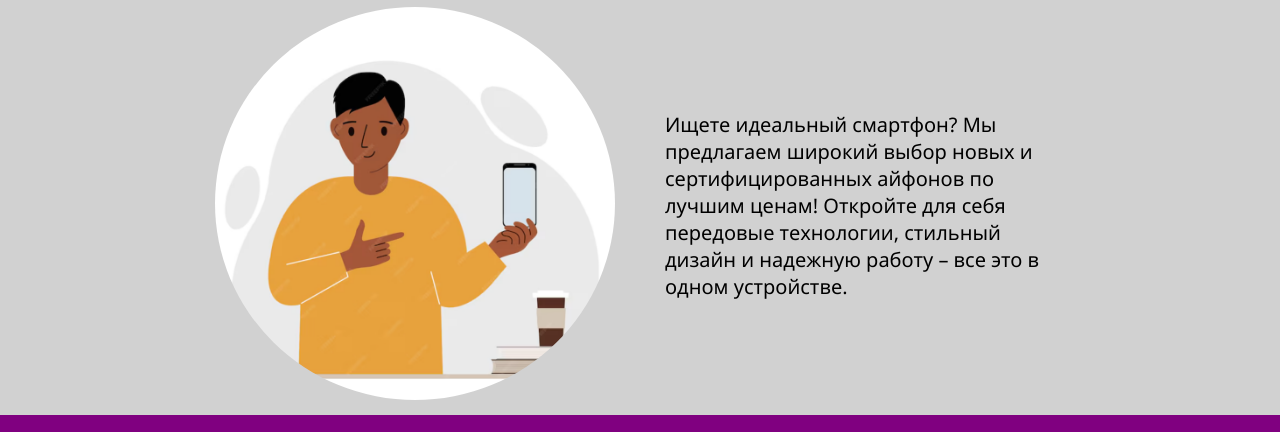
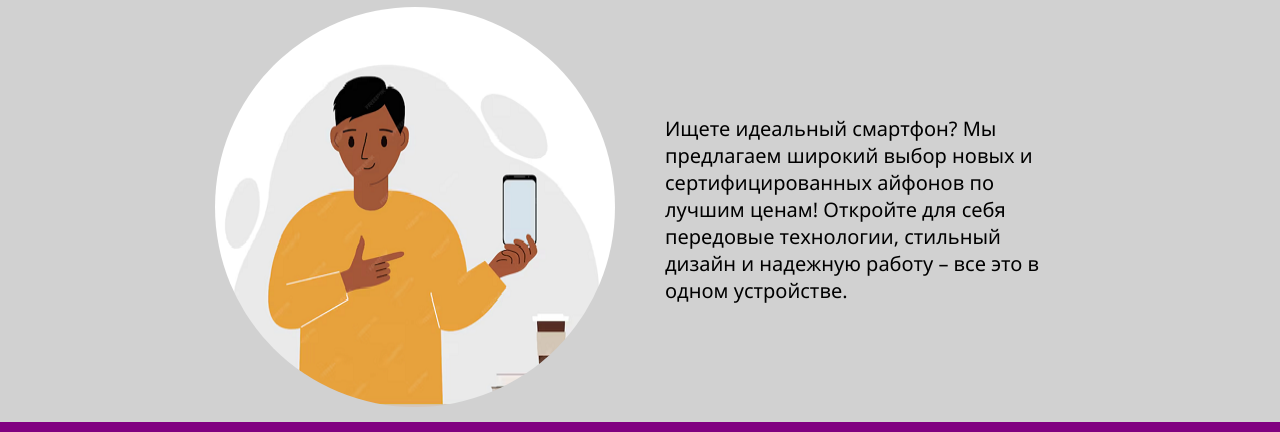
Before and after one commit to giovannixivanelli/phones, a plain HTML site: page index.html in a window 1280 px wide. Both pictures are taken after a click on the button "Русский". Shown: the part 198-630 px from the top of the page. Drawn offline with Linux system fonts and the light colour scheme.

Commit message:
minor changes made

```diff
--- a/index.html
+++ b/index.html
@@ -15,7 +15,7 @@
     <main class="main lightTheme">
         <div class="welcoming">Добро пожаловать на наш сайт!</div>
         <section class="content">
-            <div class="content__picture"><img class="man__picture" src="photos/man.png"></div>
+            <div class="content__picture"><img class="man__picture" src="photos/man-1.png" id="manImage"></div>
             <div class="content__text">Ищете идеальный смартфон? Мы предлагаем широкий выбор новых и сертифицированных
                 айфонов по лучшим ценам!
                 Откройте для себя передовые технологии, стильный дизайн и надежную работу – все это в одном устройстве.
--- a/script.js
+++ b/script.js
@@ -5,6 +5,7 @@ let select__language = document.querySelector('.select__language');
 let welcomeText = document.querySelector('.welcoming');
 let changeTheme = document.querySelector('.theme');
 let mainTheme = document.querySelector('.main');
+let changeImage = document.getElementById('manImage')
 let contentText = document.querySelector('.content__text');
 
 changeTheme.addEventListener("click", function () {
@@ -18,6 +19,8 @@ russian.addEventListener('click', function (e) {
     select__language.textContent = 'Выберите язык'
     contentText.textContent = 'Ищете идеальный смартфон? Мы предлагаем широкий выбор новых и сертифицированных айфонов по лучшим ценам! Откройте для себя передовые технологии, стильный дизайн и надежную работу – все это в одном устройстве.'
     changeTheme.textContent = 'Сменить тему';
+    changeImage.src = 'photos/man-1.png';
+    changeImage.style.height = '400px';
 });
 
 english.addEventListener('click', function (e) {
@@ -25,6 +28,7 @@ english.addEventListener('click', function (e) {
     select__language.textContent = 'Select the language'
     contentText.textContent = 'Are you looking for the perfect smartphone? We offer a wide selection of new and certified iPhones at the best prices! Discover cutting-edge technology, stylish design, and reliable performance – all in one device.'
     changeTheme.textContent = 'Change theme';
+    changeImage.src = 'photos/man-2.png';
 });
 
 spanish.addEventListener('click', function (e) {
@@ -32,4 +36,5 @@ spanish.addEventListener('click', function (e) {
     select__language.textContent = 'Elija la lengua';
     contentText.textContent = '¿Estás buscando el smartphone perfecto? ¡Ofrecemos una amplia selección de iPhones nuevos y certificados a los mejores precios! Descubre la tecnología de vanguardia, un diseño elegante y un rendimiento confiable, todo en un solo dispositivo.'
     changeTheme.textContent = 'Cambiar color';
+    changeImage.src = 'photos/man-3.jpg';
 });
--- a/style.css
+++ b/style.css
@@ -72,6 +72,7 @@ a:active {
 
 .man__picture {
     width: 400px;
+    height: 400px;
     border-radius: 50%;
 }
 
```
Also changed, not shown: photos/another-man.png (deleted), photos/man-1.png (added), photos/man-2.png (added), photos/man-3.jpg (added), photos/man.png (deleted).
